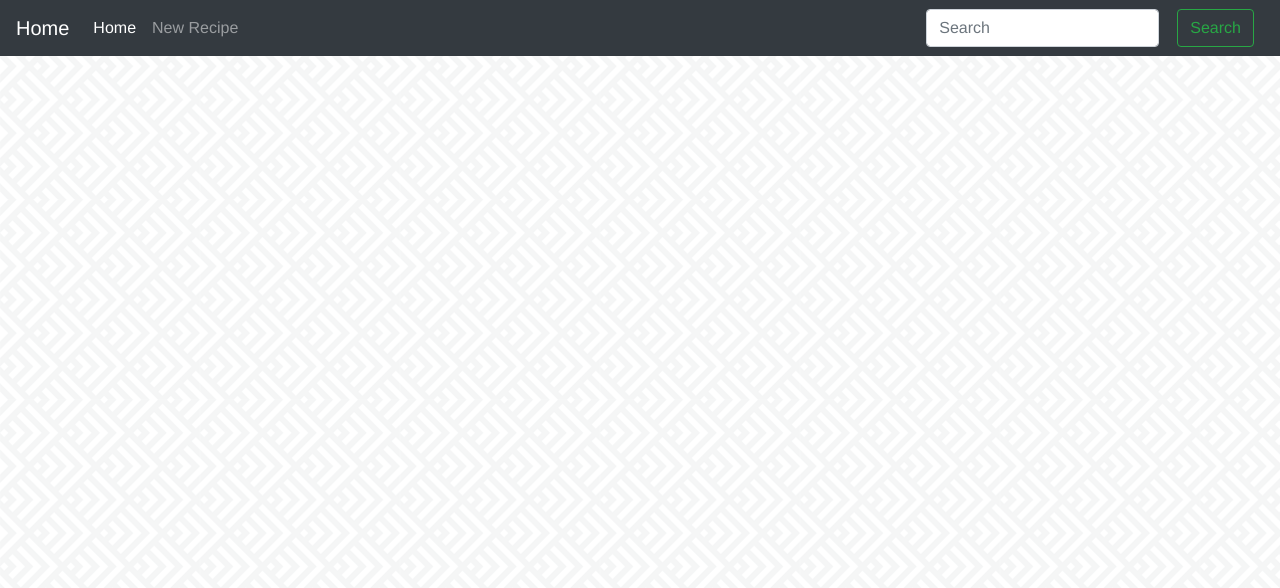
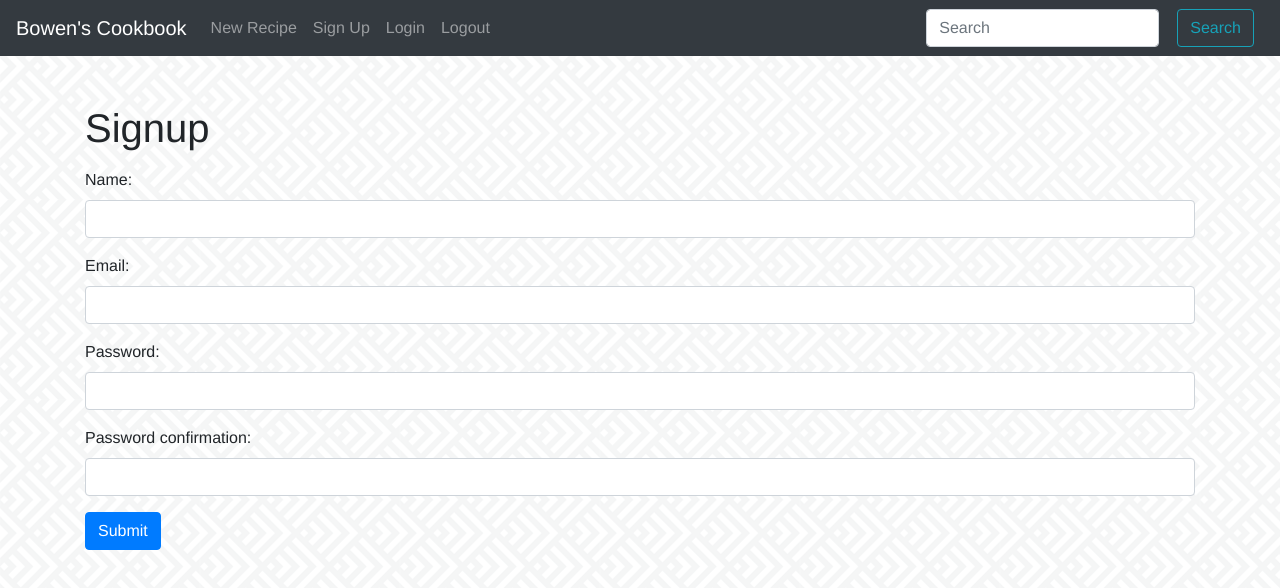
Before and after one commit to robocop019/cookbook_vue_app, a Vue app: page /signup in a window 1280 px wide. Shown: the top 588 px of the page. Built offline with nearby package versions, Linux system fonts and the light colour scheme.

Commit message:
minor css changes and added ability to signup login and logout

```diff
--- a/public/main.css
+++ b/public/main.css
@@ -1,11 +1,8 @@
-body {
+body, .card {
   background-image: url('spikes.png');
   font-family: "Helvetica Neue",Helvetica,Arial,sans-serif;
 }
 
-.card {
-  background-image: url('kollermedia-blue-diag.jpg');
-}
 
 .error {
   color: red;
--- a/src/App.vue
+++ b/src/App.vue
@@ -2,7 +2,7 @@
   <div id="app">
 
     <nav class="navbar navbar-expand-lg navbar-dark bg-dark mb-5">
-      <router-link to="/" class="navbar-brand">Home</router-link>
+      <router-link to="/" class="navbar-brand">Bowen's Cookbook</router-link>
 
       <button class="navbar-toggler" type="button" data-toggle="collapse" data-target="#navbarSupportedContent" aria-controls="navbarSupportedContent" aria-expanded="false" aria-label="Toggle navigation">
         <span class="navbar-toggler-icon"></span>
@@ -10,17 +10,26 @@
 
       <div class="collapse navbar-collapse" id="navbarSupportedContent">
         <ul class="navbar-nav mr-auto">
-          <li class="nav-item active">
-            <router-link to="/" class="nav-link">Home <span class="sr-only">(current)</span></router-link>
-          </li>
           <li class="nav-item">
             <router-link to='/recipes/new' class="nav-link">New Recipe</router-link>
+          </li>
+
+          <li class="nav-item">
+            <router-link to='/signup' class="nav-link">Sign Up</router-link>
+          </li>
+
+          <li class="nav-item">
+            <router-link to='/login' class="nav-link">Login</router-link>
+          </li>
+
+          <li class="nav-item">
+            <router-link to='/logout' class="nav-link">Logout</router-link>
           </li>
         </ul>
 
         <form class="form-inline my-2 my-lg-0">
           <input class="form-control mr-sm-2" type="search" placeholder="Search" aria-label="Search">
-          <button class="btn btn-outline-success my-2 my-sm-0" type="submit">Search</button>
+          <button class="btn btn-outline-info my-2 my-sm-0" type="submit">Search</button>
         </form>
       </div>
     </nav>
--- a/src/components/HelloWorld.vue
+++ /dev/null
@@ -1,58 +0,0 @@
-<template>
-  <div class="hello">
-    <h1>{{ msg }}</h1>
-    <p>
-      For a guide and recipes on how to configure / customize this project,<br>
-      check out the
-      <a href="https://cli.vuejs.org" target="_blank" rel="noopener">vue-cli documentation</a>.
-    </p>
-    <h3>Installed CLI Plugins</h3>
-    <ul>
-      <li><a href="https://github.com/vuejs/vue-cli/tree/dev/packages/%40vue/cli-plugin-babel" target="_blank" rel="noopener">babel</a></li>
-      <li><a href="https://github.com/vuejs/vue-cli/tree/dev/packages/%40vue/cli-plugin-router" target="_blank" rel="noopener">router</a></li>
-    </ul>
-    <h3>Essential Links</h3>
-    <ul>
-      <li><a href="https://vuejs.org" target="_blank" rel="noopener">Core Docs</a></li>
-      <li><a href="https://forum.vuejs.org" target="_blank" rel="noopener">Forum</a></li>
-      <li><a href="https://chat.vuejs.org" target="_blank" rel="noopener">Community Chat</a></li>
-      <li><a href="https://twitter.com/vuejs" target="_blank" rel="noopener">Twitter</a></li>
-      <li><a href="https://news.vuejs.org" target="_blank" rel="noopener">News</a></li>
-    </ul>
-    <h3>Ecosystem</h3>
-    <ul>
-      <li><a href="https://router.vuejs.org" target="_blank" rel="noopener">vue-router</a></li>
-      <li><a href="https://vuex.vuejs.org" target="_blank" rel="noopener">vuex</a></li>
-      <li><a href="https://github.com/vuejs/vue-devtools#vue-devtools" target="_blank" rel="noopener">vue-devtools</a></li>
-      <li><a href="https://vue-loader.vuejs.org" target="_blank" rel="noopener">vue-loader</a></li>
-      <li><a href="https://github.com/vuejs/awesome-vue" target="_blank" rel="noopener">awesome-vue</a></li>
-    </ul>
-  </div>
-</template>
-
-<script>
-export default {
-  name: 'HelloWorld',
-  props: {
-    msg: String
-  }
-}
-</script>
-
-<!-- Add "scoped" attribute to limit CSS to this component only -->
-<style scoped>
-h3 {
-  margin: 40px 0 0;
-}
-ul {
-  list-style-type: none;
-  padding: 0;
-}
-li {
-  display: inline-block;
-  margin: 0 10px;
-}
-a {
-  color: #42b983;
-}
-</style>
--- a/src/main.js
+++ b/src/main.js
@@ -6,6 +6,12 @@ import axios from "axios";
 axios.defaults.baseURL =
   process.env.NODE_ENV === "development" ? "http://localhost:3000" : "/";
 
+var jwt = localStorage.getItem("jwt");
+
+if (jwt) {
+  axios.defaults.headers.common["Authorization"] = "Bearer " + jwt;
+}
+
 Vue.config.productionTip = false
 
 new Vue({
--- /dev/null
+++ b/src/views/Login.vue
@@ -0,0 +1,56 @@
+<template>
+  <div class="login">
+    <div class="container">
+      <form v-on:submit.prevent="submit()">
+        <h1>Login</h1>
+        <ul>
+          <li class="text-danger" v-for="error in errors">{{ error }}</li>
+        </ul>
+        <div class="form-group">
+          <label>Email:</label>
+          <input type="email" class="form-control" v-model="email">
+        </div>
+        <div class="form-group">
+          <label>Password:</label>
+          <input type="password" class="form-control" v-model="password">
+        </div>
+        <input type="submit" class="btn btn-primary" value="Submit">
+      </form>
+    </div>
+  </div>
+</template>
+
+<script>
+import axios from "axios";
+
+export default {
+  data: function() {
+    return {
+      email: "",
+      password: "",
+      errors: []
+    };
+  },
+  methods: {
+    submit: function() {
+      var params = {
+        email: this.email,
+        password: this.password
+      };
+      axios
+        .post("/api/sessions", params)
+        .then(response => {
+          axios.defaults.headers.common["Authorization"] =
+            "Bearer " + response.data.jwt;
+          localStorage.setItem("jwt", response.data.jwt);
+          this.$router.push("/");
+        })
+        .catch(error => {
+          this.errors = ["Invalid email or password."];
+          this.email = "";
+          this.password = "";
+        });
+    }
+  }
+};
+</script>
--- /dev/null
+++ b/src/views/Logout.vue
@@ -0,0 +1,16 @@
+<template>
+  <div class="logout">
+  </div>
+</template>
+
+<script>
+import axios from "axios";
+
+export default {
+  created: function() {
+    delete axios.defaults.headers.common["Authorization"];
+    localStorage.removeItem("jwt");
+    this.$router.push("/");
+  }
+};
+</script>
--- a/src/views/RecipesShow.vue
+++ b/src/views/RecipesShow.vue
@@ -28,7 +28,7 @@
 
         <div class="card-body">
           <router-link :to="'/recipes/' + recipe.id + '/edit'">
-            <button type="button" class="btn btn-primary">Update Recipe</button>
+            <button type="button" class="btn btn-info">Update Recipe</button>
           </router-link>
           <button v-on:click='destroyRecipe()' type="button" class="btn btn-danger">Delete Recipe</button>
         </div>
--- /dev/null
+++ b/src/views/SignUp.vue
@@ -0,0 +1,63 @@
+<template>
+  <div class="signup">
+    <div class="container">
+      <form v-on:submit.prevent="submit()">
+        <h1>Signup</h1>
+        <ul>
+          <li class="text-danger" v-for="error in errors">{{ error }}</li>
+        </ul>
+        <div class="form-group">
+          <label>Name:</label>
+          <input type="text" class="form-control" v-model="name">
+        </div>
+        <div class="form-group">
+          <label>Email:</label>
+          <input type="email" class="form-control" v-model="email">
+        </div>
+        <div class="form-group">
+          <label>Password:</label>
+          <input type="password" class="form-control" v-model="password">
+        </div>
+        <div class="form-group">
+          <label>Password confirmation:</label>
+          <input type="password" class="form-control" v-model="passwordConfirmation">
+        </div>
+        <input type="submit" class="btn btn-primary" value="Submit">
+      </form>
+    </div>
+  </div>
+</template>
+
+<script>
+import axios from "axios";
+
+export default {
+  data: function() {
+    return {
+      name: "",
+      email: "",
+      password: "",
+      passwordConfirmation: "",
+      errors: []
+    };
+  },
+  methods: {
+    submit: function() {
+      var params = {
+        name: this.name,
+        email: this.email,
+        password: this.password,
+        password_confirmation: this.passwordConfirmation
+      };
+      axios
+        .post("/api/users", params)
+        .then(response => {
+          this.$router.push("/login");
+        })
+        .catch(error => {
+          this.errors = error.response.data.errors;
+        });
+    }
+  }
+};
+</script>
```
Also changed, not shown: src/router/index.js (+11 -1 lines).
